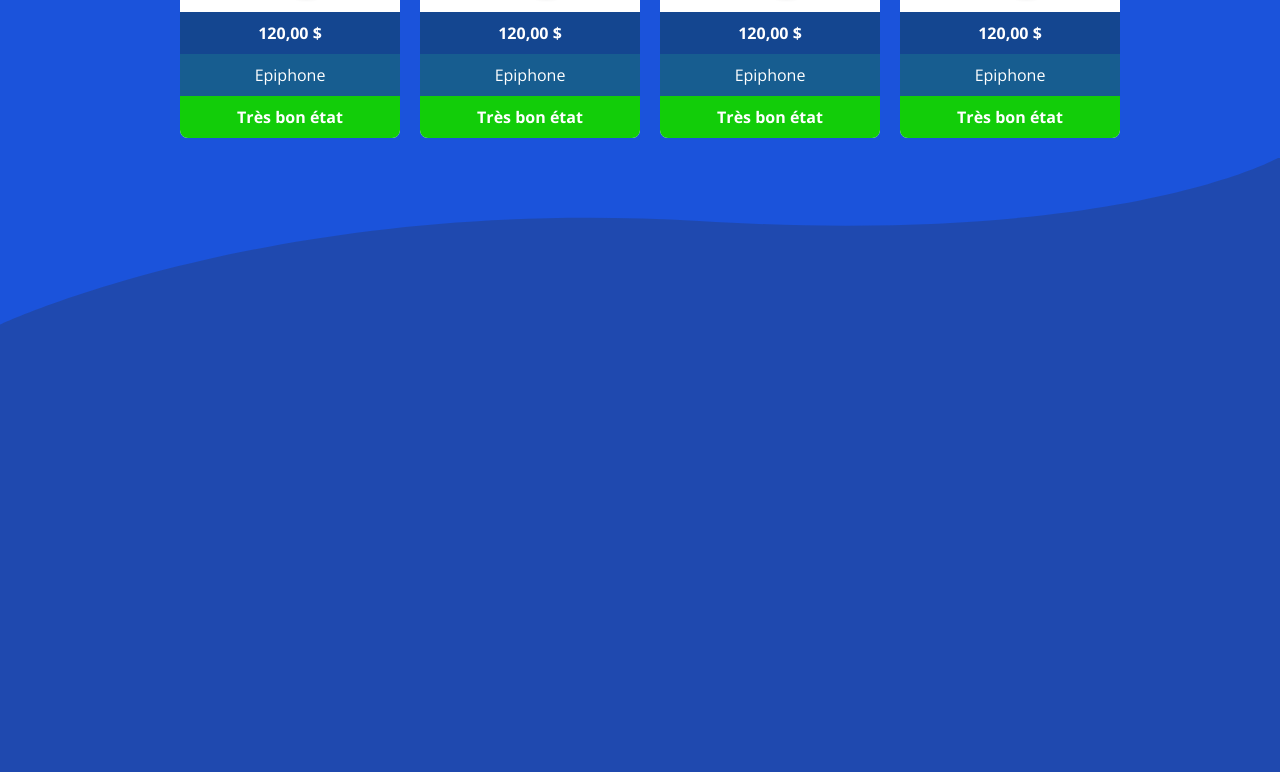
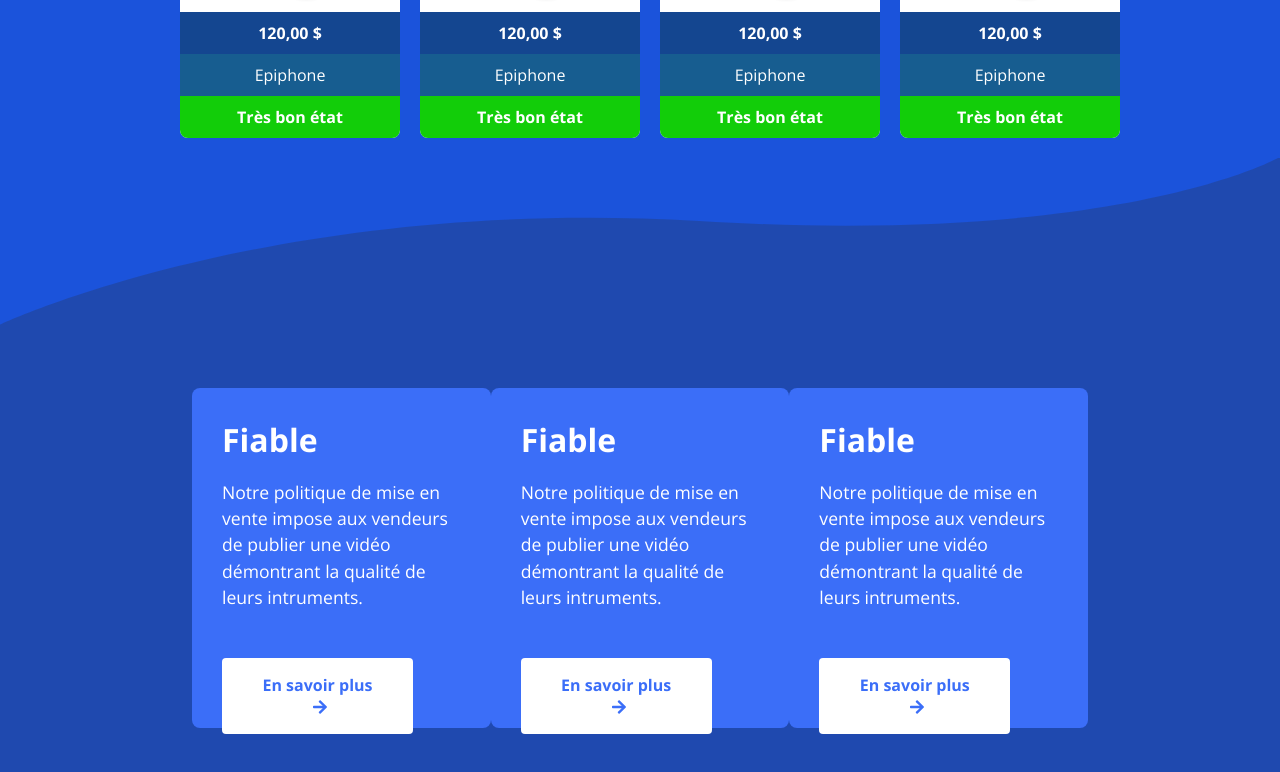
Before and after one commit to maxess-dev/Chordeus, a React (Create React App) app in the folder chordeus/: page / in a window 1280 px wide. Shown: the part 1202-1974 px from the top of the page. Built offline with nearby package versions, Linux system fonts and the light colour scheme.

Commit message:
section 3 homepage update

```diff
--- /dev/null
+++ b/chordeus/src/components/ctn-card-info.js
@@ -0,0 +1,18 @@
+import React from 'react';
+import '../css/card-info.css'
+import { FontAwesomeIcon } from '@fortawesome/react-fontawesome'
+import { faArrowRight } from '@fortawesome/free-solid-svg-icons'
+
+function CardInfo(props){
+    return (
+        <div className="ctn-card-info">
+            <div className="ctn-card-inner">
+                <span className="title-card-info">{props.title}</span>
+                <p className="para-card-info">{props.info}</p>
+                <button className="more">En savoir plus<FontAwesomeIcon icon={faArrowRight} className="icon"/></button>
+            </div>
+        </div>
+    )
+}
+
+export default CardInfo
--- a/chordeus/src/components/homepage.js
+++ b/chordeus/src/components/homepage.js
@@ -1,6 +1,7 @@
 import React from 'react';
 import Navbar from './navbar.js';
 import CardInstrument from './ctn-card-instruments.js';
+import CardInfo from './ctn-card-info.js';
 import imgLogo from '../img/chordette.png';
 import { ReactComponent as Wave } from '../svg/wave.svg';
 import '../css/homepage.css';
@@ -39,6 +40,11 @@ function Home() {
             </section>
             <section className = "ctn-layout-3">
                 <Wave className = "wave2" />
+                <div className = "card-info-service">
+                    <CardInfo title="Fiable" info="Notre politique de mise en vente impose aux vendeurs de publier une vidéo démontrant la qualité de leurs intruments."/>
+                    <CardInfo title="Fiable" info="Notre politique de mise en vente impose aux vendeurs de publier une vidéo démontrant la qualité de leurs intruments."/>
+                    <CardInfo title="Fiable" info="Notre politique de mise en vente impose aux vendeurs de publier une vidéo démontrant la qualité de leurs intruments."/>
+                </div>
             </section>
         </main>
 
--- /dev/null
+++ b/chordeus/src/css/card-info.css
@@ -0,0 +1,36 @@
+.ctn-card-info{
+    width: 280px;
+    height: 280px;
+    padding: 30px;
+    background-color: #3B6EF8;
+    border-radius: 8px;
+}
+
+.ctn-card-inner{
+    display: flex;
+    flex-direction: column;
+}
+
+.title-card-info{
+    font-weight: 700;
+    font-size: 2em;
+    color: white;
+}
+
+.para-card-info{
+    font-size: 1.1em;
+    line-height: 1.5em;
+    color: white;
+}
+
+.more{
+    margin-top: 30px;
+    background-color: white;
+    color: #3B6EF8;
+    border-radius: 4px;
+    width: 80%;
+}
+
+.more > .icon {
+    margin-left: 5px;
+}
--- a/chordeus/src/css/homepage.css
+++ b/chordeus/src/css/homepage.css
@@ -118,9 +118,11 @@ h1{
 /* -- SECTION 3 -- */
 
 .ctn-layout-3{
+    background-color: #1F49AF;
     position: relative;
-    background-color: #1F49AF;
     height: 100vh;
+    display: flex;
+    justify-content: space-around;
 }
 
 .wave2{
@@ -130,3 +132,10 @@ h1{
     width: 100%;
     transform: rotate(180deg);
 }
+
+.card-info-service{
+    width: 70%;
+    display: flex;
+    align-items: center;
+    justify-content: space-around;
+}
```
